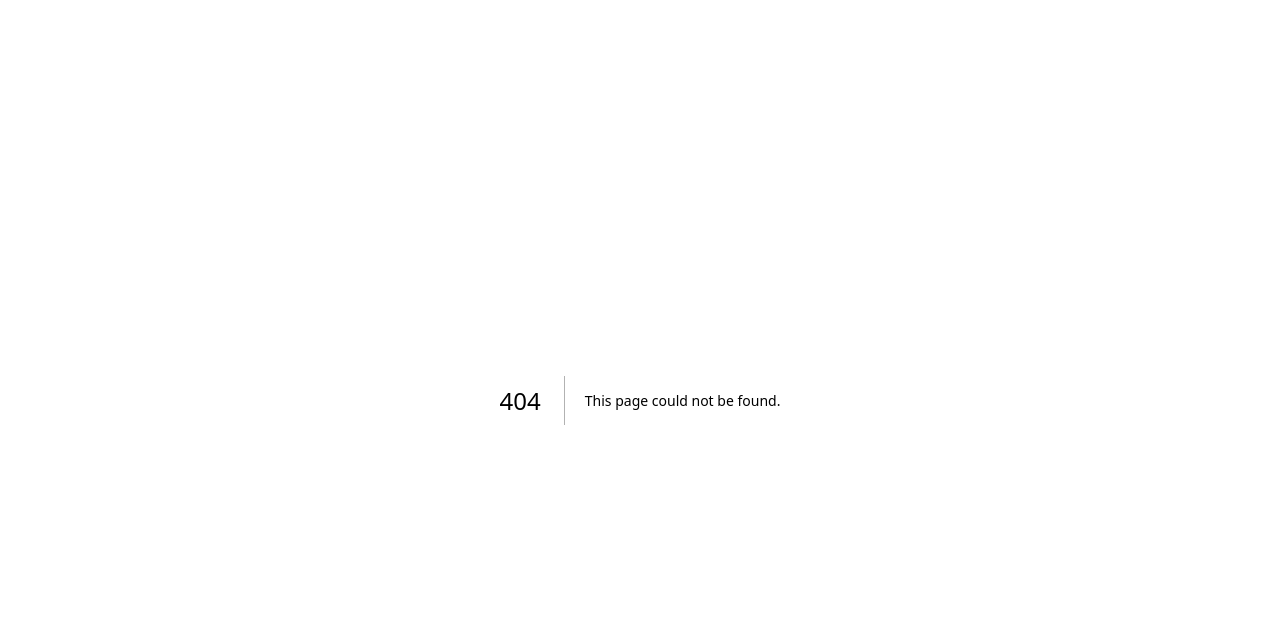
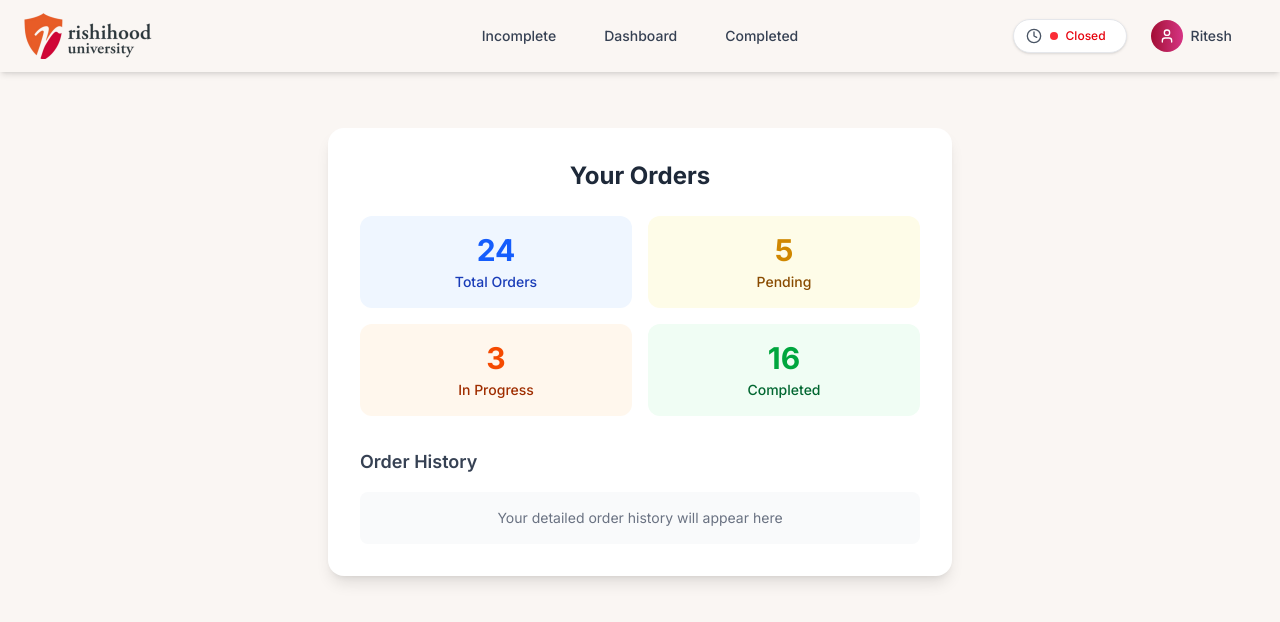
Before and after one commit to sankalpmtellur/war, a Next.js app: page /student/orders in a window 1280 px wide. Before the commit this address had no page. Shown: the top 622 px of the page. Built offline with nearby package versions, Linux system fonts and the light colour scheme.

Commit message:
Added orders page

```diff
--- /dev/null
+++ b/src/app/student/Orders.tsx
@@ -0,0 +1,113 @@
+"use client";
+
+import { useState, useEffect } from "react";
+import { useRouter } from "next/navigation";
+import StudentNavbar from "./components/StudentNavbar";
+import StudentFooter from "./components/StudentFooter";
+
+interface DashboardData {
+  total_orders: number;
+  pending_orders: number;
+  inprogress_orders: number;
+  complete_orders: number;
+}
+
+// Mock data for demonstration
+const mockDashboardData: DashboardData = {
+  total_orders: 24,
+  pending_orders: 5,
+  inprogress_orders: 3,
+  complete_orders: 16,
+};
+
+export default function Orders() {
+  const router = useRouter();
+  const [dashboardData, setDashboardData] = useState<DashboardData | null>(null);
+  const [loading, setLoading] = useState(true);
+
+  useEffect(() => {
+    // Simulate API call with timeout
+    const timer = setTimeout(() => {
+      setDashboardData(mockDashboardData);
+      setLoading(false);
+    }, 500);
+
+    return () => clearTimeout(timer);
+  }, []);
+
+  if (loading) {
+    return (
+      <div className="min-h-screen flex items-center justify-center bg-[#faf6f3]">
+        <div className="animate-spin rounded-full h-12 w-12 border-t-2 border-b-2 border-blue-500"></div>
+      </div>
+    );
+  }
+
+  return (
+    <div className="min-h-screen flex flex-col bg-[#faf6f3] relative">
+      <StudentNavbar />
+
+      <main className="flex flex-col items-center flex-1 px-4 sm:px-6 py-28 sm:py-32 w-full max-w-2xl mx-auto">
+        {/* Back button for small screens */}
+        <button
+          onClick={() => router.back()}
+          className="sm:hidden mb-6 self-start px-4 py-2 bg-gray-100 hover:bg-gray-200 text-gray-700 rounded-lg font-medium text-sm flex items-center transition-colors"
+        >
+          <svg
+            xmlns="http://www.w3.org/2000/svg"
+            width="16"
+            height="16"
+            viewBox="0 0 24 24"
+            fill="none"
+            stroke="currentColor"
+            strokeWidth="2"
+            strokeLinecap="round"
+            strokeLinejoin="round"
+            className="mr-1"
+          >
+            <line x1="19" y1="12" x2="5" y2="12"></line>
+            <polyline points="12 19 5 12 12 5"></polyline>
+          </svg>
+          Back
+        </button>
+
+        <div className="w-full bg-white rounded-2xl shadow-lg p-6 sm:p-8">
+          <h1 className="text-2xl font-bold text-gray-800 mb-6 text-center">Your Orders</h1>
+
+          {dashboardData && (
+            <div className="grid grid-cols-2 gap-4">
+              <div className="bg-blue-50 p-4 rounded-xl text-center">
+                <p className="text-3xl font-bold text-blue-600">{dashboardData.total_orders}</p>
+                <p className="text-sm font-medium text-blue-800 mt-1">Total Orders</p>
+              </div>
+
+              <div className="bg-yellow-50 p-4 rounded-xl text-center">
+                <p className="text-3xl font-bold text-yellow-600">{dashboardData.pending_orders}</p>
+                <p className="text-sm font-medium text-yellow-800 mt-1">Pending</p>
+              </div>
+
+              <div className="bg-orange-50 p-4 rounded-xl text-center">
+                <p className="text-3xl font-bold text-orange-600">{dashboardData.inprogress_orders}</p>
+                <p className="text-sm font-medium text-orange-800 mt-1">In Progress</p>
+              </div>
+
+              <div className="bg-green-50 p-4 rounded-xl text-center">
+                <p className="text-3xl font-bold text-green-600">{dashboardData.complete_orders}</p>
+                <p className="text-sm font-medium text-green-800 mt-1">Completed</p>
+              </div>
+            </div>
+          )}
+
+          <div className="mt-8">
+            <h2 className="text-lg font-semibold text-gray-700 mb-4">Order History</h2>
+            <div className="bg-gray-50 rounded-lg p-4 text-center">
+              <p className="text-gray-500 text-sm">Your detailed order history will appear here</p>
+            </div>
+          </div>
+        </div>
+      </main>
+
+      <StudentFooter />
+    </div>
+  );
+}
--- /dev/null
+++ b/src/app/student/orders/page.tsx
@@ -0,0 +1,5 @@
+import Orders from "../Orders";
+
+export default function OrdersPage() {
+  return <Orders />;
+}
```
